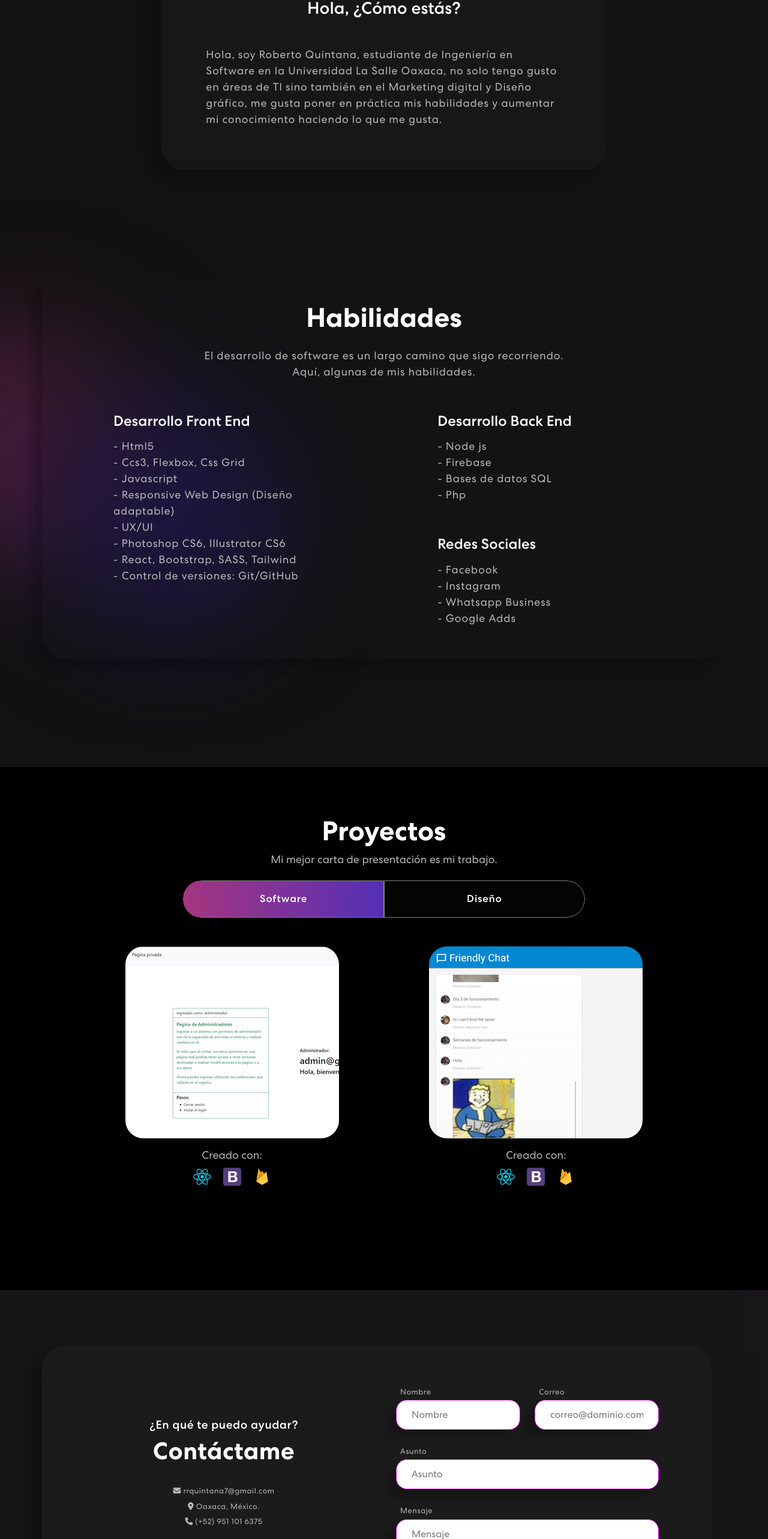
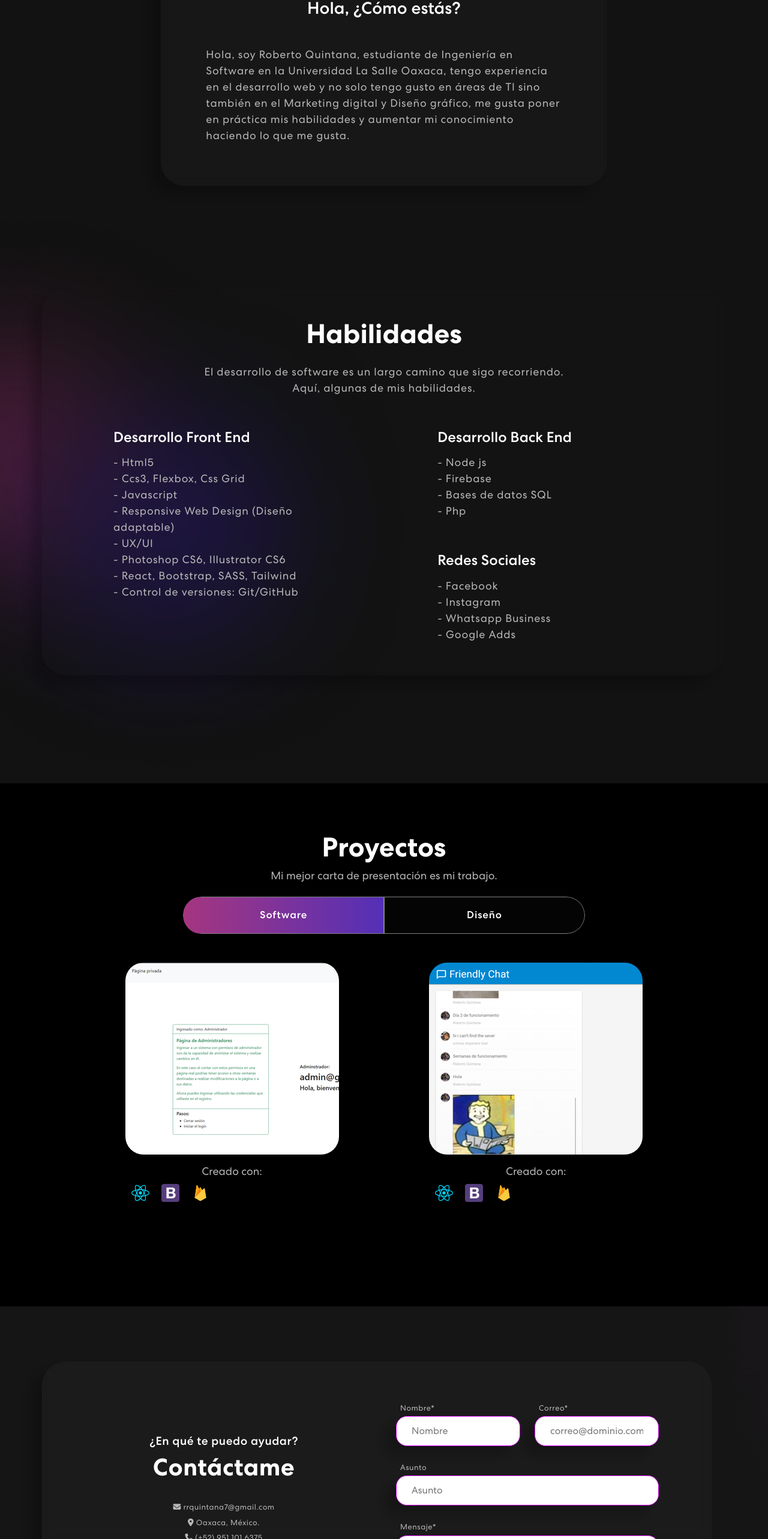
Before and after one commit to rrQuintana/Trueque-Online, a React (Create React App) app: page / in a window 1280 px wide. Shown: the part 1027-3593 px from the top of the page at 60% size. Built offline with nearby package versions, Linux system fonts and the light colour scheme.

Commit message:
vesrion 1.0.12

```diff
--- a/src/components/AboutMe.js
+++ b/src/components/AboutMe.js
@@ -1,7 +1,7 @@
 import { Col, Container } from "react-bootstrap";
 import React, { useState, useEffect } from "react";
-import Aos from 'aos'
-import 'aos/dist/aos.css'
+import Aos from "aos";
+import "aos/dist/aos.css";
 
 export const AboutMe = () => {
   // Define the text to be typed and the initial state of the text
@@ -27,15 +27,20 @@ export const AboutMe = () => {
   return (
     <Container className="d-flex justify-content-center espacios">
       <Col xs={11} md={10} xl={8} className="">
-        <div className=" dos text-center p-3 d-flex align-items-center justify-content-center" data-aos="zoom-in">
+        <div
+          className=" dos text-center p-3 d-flex align-items-center justify-content-center"
+          data-aos="zoom-in"
+        >
           <Col xs={9} md={10} xl={10} className="mt-5 text-justify">
             <h3>{typedText}</h3>
             <br />
             <p className="Jsutificado">
-            Hola, soy Roberto Quintana, estudiante de Ingeniería en Software en la Universidad La Salle
-              Oaxaca, no solo tengo gusto en áreas de TI sino también en el Marketing digital y
-              Diseño gráfico, me gusta poner en práctica mis habilidades y aumentar mi conocimiento
-              haciendo lo que me gusta.
+              Hola, soy Roberto Quintana, estudiante de Ingeniería en Software
+              en la Universidad La Salle Oaxaca, tengo experiencia en el
+              desarrollo web y no solo tengo gusto en áreas de TI sino también
+              en el Marketing digital y Diseño gráfico, me gusta poner en
+              práctica mis habilidades y aumentar mi conocimiento haciendo lo
+              que me gusta.
             </p>
           </Col>
         </div>
--- a/src/components/Banner.js
+++ b/src/components/Banner.js
@@ -110,7 +110,7 @@ export const Banner = () => {
                   className="tagline text-decoration-none RevisarCV glowing-text"
                 >
                   {" "}
-                  <i class="fa-sharp fa-solid fa-folder m-2"></i> Revisar CV
+                  <i className="fa-sharp fa-solid fa-folder m-2"></i> Revisar CV
                 </a>
                 <br /><br />
                 <div className="d-flex mt-2">
@@ -120,7 +120,7 @@ export const Banner = () => {
                     href="https://www.linkedin.com/in/roberto-quintana-a83644243/"
                     className="m-2 contact-icons linkedin"
                   >
-                    <i class="fa-brands fa-linkedin"></i>
+                    <i className="fa-brands fa-linkedin"></i>
                   </a>
                   <a
                     href="https://github.com/rrQuintana"
@@ -128,7 +128,7 @@ export const Banner = () => {
                     target="_blank"
                     rel="noreferrer"
                   >
-                    <i class="fa-brands fa-github"></i>
+                    <i className="fa-brands fa-github"></i>
                   </a>
                 </div>
 
--- a/src/components/Newsletter.js
+++ b/src/components/Newsletter.js
@@ -26,6 +26,7 @@ export const Newsletter = () => {
           console.log(error.text);
         }
       );
+      e.target.reset();
   };
 
   return (
@@ -43,13 +44,13 @@ export const Newsletter = () => {
         <h3>¿En qué te puedo ayudar?</h3>
         <h1>Contáctame</h1>
         <p>
-          <i class="fa-solid fa-envelope"></i> rrquintana7@gmail.com
+          <i className="fa-solid fa-envelope"></i> rrquintana7@gmail.com
         </p>
         <p>
-          <i class="fa-solid fa-location-dot"></i> Oaxaca, México.
+          <i className="fa-solid fa-location-dot"></i> Oaxaca, México.
         </p>
         <p className="mb-4">
-          <i class="fa-solid fa-phone"></i> (+52) 951 101 6375
+          <i className="fa-solid fa-phone"></i> (+52) 951 101 6375
         </p>
 
         <div className="d-flex col-6 justify-content-center mb-4">
@@ -59,7 +60,7 @@ export const Newsletter = () => {
             href="https://www.linkedin.com/in/roberto-quintana-a83644243/"
             className="m-2 contact-icons linkedin"
           >
-            <i class="fa-brands fa-linkedin"></i>
+            <i className="fa-brands fa-linkedin"></i>
           </a>
           <a
             href="https://github.com/rrQuintana"
@@ -67,7 +68,7 @@ export const Newsletter = () => {
             target="_blank"
             rel="noreferrer"
           >
-            <i class="fa-brands fa-github"></i>
+            <i className="fa-brands fa-github"></i>
           </a>
         </div>
       </Col>
@@ -82,23 +83,25 @@ export const Newsletter = () => {
         <Row className="Inputs">
           <form ref={form} onSubmit={sendEmail} className="d-felx row">
             <Col xs={12} md={6} xl={6}>
-              <p>Nombre</p>
+              <p>Nombre*</p>
               <input
                 type="text"
                 name="user_name"
                 id="fr-nombre"
                 placeholder="Nombre"
                 className="m-2"
+                required
               />
             </Col>
             <Col xs={12} md={6} xl={6}>
-              <p>Correo</p>
+              <p>Correo*</p>
               <input
-                type="text"
+                type="email"
                 name="user_email"
                 id="fr-correo"
                 placeholder="correo@dominio.com"
                 className="m-2"
+                required
               />
             </Col>
             <Col>
@@ -111,7 +114,7 @@ export const Newsletter = () => {
                 placeholder="Asunto"
                 className="m-2"
               />
-              <p>Mensaje</p>
+              <p>Mensaje*</p>
               <textarea
                 type="text"
                 rows="2"
@@ -119,6 +122,7 @@ export const Newsletter = () => {
                 id="fr-mensaje"
                 placeholder="Mensaje"
                 className="m-2 mensaje"
+                required
               />
 
               {enviado ? (
--- a/src/components/ProjectCard.js
+++ b/src/components/ProjectCard.js
@@ -8,13 +8,13 @@ export const ProjectCard = ({ title, description, demoLink, imgUrl, icon }) => {
         <div className="proj-txtx">
           <h4 className="text-light">{title}</h4>
           <p className="text-light">{description}</p>
-          <>{demoLink}</>
+          {demoLink}
         </div>
         {}
       </div>
       <div className="mb-4">
         <p className="mt-3">Creado con:</p>
-        <p>{icon}</p>
+        {icon}
       </div>
     </Col>
   );
--- a/src/components/Projects.js
+++ b/src/components/Projects.js
@@ -40,11 +40,11 @@ export const Projects = () => {
       ),
       imgUrl: projImg1,
       icon: (
-        <div>
+        <>
           <img src={Reacticon} className="icon" alt="reactIcon"></img>
           <img src={Bsicon} className="icon" alt="bootstrapIcon"></img>
           <img src={Firebaseicon} className="icon" alt="firebaseIcon"></img>
-        </div>
+        </>
       ),
     },
     {
```
Also changed, not shown: public/manifest.json, 1 other file (tests, documents, lock files or other folders).
